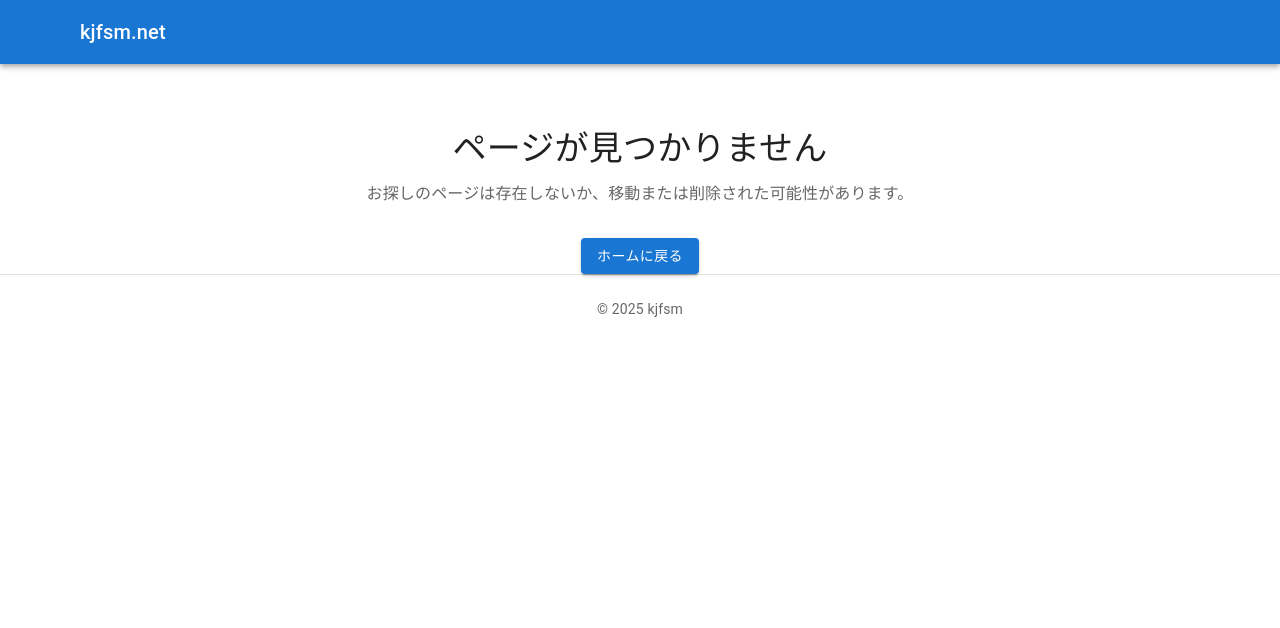
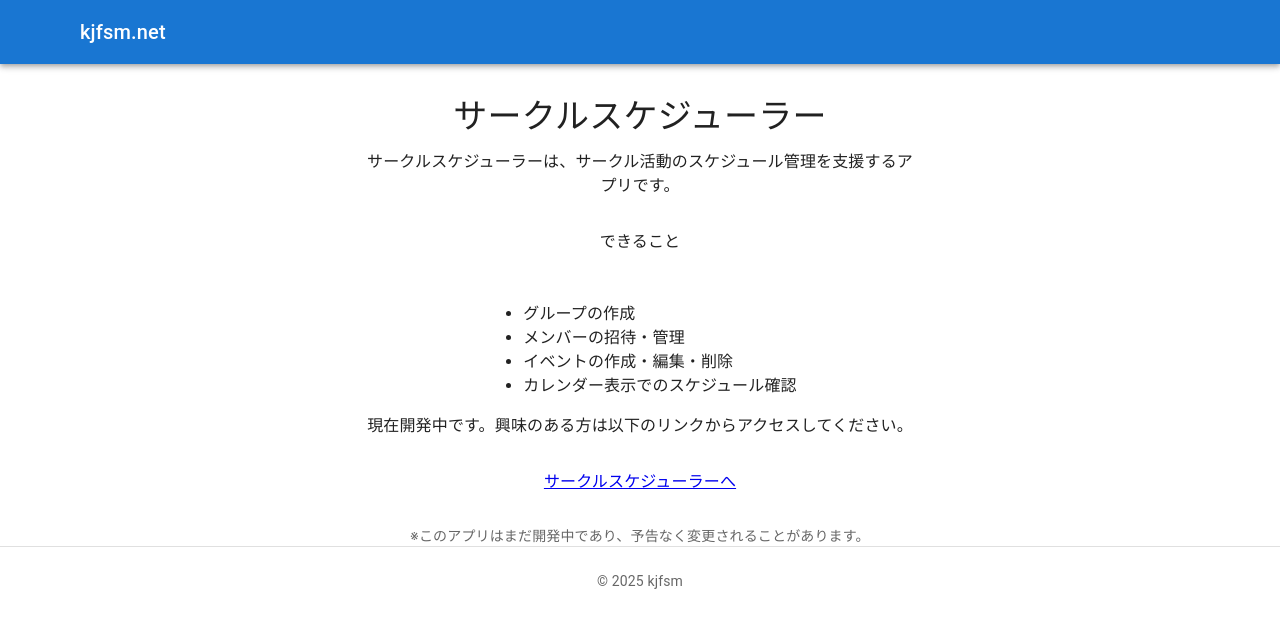
Before and after one commit to kjfsm/kjfsm.github.io, a Next.js app: page /circle in a window 1280 px wide. Before the commit this address had no page. Shown: the top 628 px of the page. Built offline with nearby package versions, Linux system fonts and the light colour scheme; some icons are missing; what @mui/material-nextjs would draw is missing.

Commit message:
サークルスケジューラーへのリンクを修正し、紹介ページを追加

```diff
--- /dev/null
+++ b/src/app/circle/page.tsx
@@ -0,0 +1,50 @@
+import { Box, Container, Typography } from "@mui/material";
+import type { Metadata } from "next";
+
+export const metadata: Metadata = {
+  title: "サークルスケジューラー",
+  description: "サークルスケジューラーの紹介ページ",
+};
+
+export default function Contact() {
+  return (
+    <Container maxWidth="sm">
+      <Box
+        sx={{
+          my: 4,
+          display: "flex",
+          flexDirection: "column",
+          alignItems: "center",
+        }}
+      >
+        <Typography variant="h4" component="h1" gutterBottom>
+          サークルスケジューラー
+        </Typography>
+        <Typography variant="body1" sx={{ mb: 4, textAlign: "center" }}>
+          サークルスケジューラーは、サークル活動のスケジュール管理を支援するアプリです。
+        </Typography>
+        <Typography variant="body1" sx={{ mb: 4, textAlign: "center" }}>
+          できること
+        </Typography>
+        <ul>
+          <li>グループの作成</li>
+          <li>メンバーの招待・管理</li>
+          <li>イベントの作成・編集・削除</li>
+          <li>カレンダー表示でのスケジュール確認</li>
+
+        </ul>
+        <Typography variant="body1" sx={{ mb: 4, textAlign: "center" }}>
+          現在開発中です。興味のある方は以下のリンクからアクセスしてください。
+        </Typography>
+        <Typography variant="body1" component="p">
+          <a href="https://circle.kjfsm.net">サークルスケジューラーへ</a>
+        </Typography>
+      </Box>
+      <Box sx={{ textAlign: "center", mt: 4 }}>
+        <Typography variant="body2" color="textSecondary">
+          ※このアプリはまだ開発中であり、予告なく変更されることがあります。
+        </Typography>
+      </Box>
+    </Container>
+  );
+}
--- a/src/components/Drawer.tsx
+++ b/src/components/Drawer.tsx
@@ -32,7 +32,7 @@ export default function TemporaryDrawer() {
     {
       icon: <CalendarMonth />,
       text: "サークルスケジューラー",
-      path: "https://circle.kjfsm.net",
+      path: "/circle",
     },
     { icon: <ChatIcon />, text: "コンタクト", path: "/contact" },
     {
```
